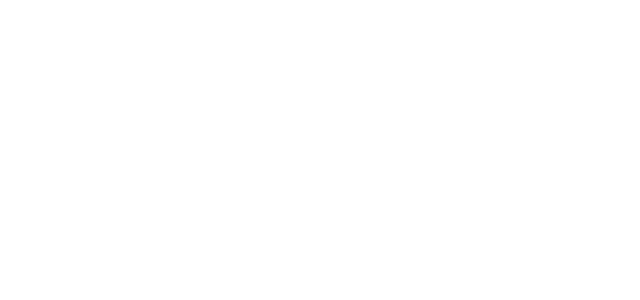
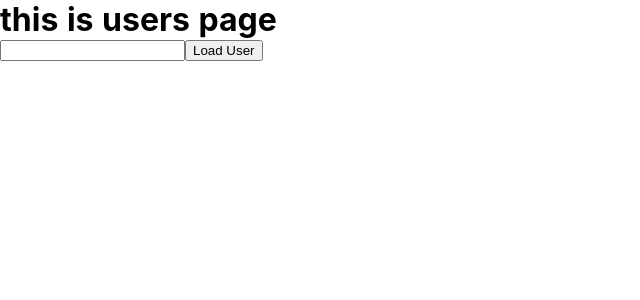
Before and after one commit to fateaccademy/Front-end, a Nuxt app: page /users in a window 1280 px wide. Before the commit this address had no page. Shown: the top 300 px of the page, without its empty margins (0-640 px from the left). Built offline with nearby package versions, Linux system fonts and the light colour scheme.

Commit message:
testing nuxt child

```diff
--- /dev/null
+++ b/pages/users.vue
@@ -0,0 +1,28 @@
+<template>
+  <div>
+    <h1>
+      this is {{name}} page
+    </h1>
+    <input type="text" v-model="userId">
+    <button @click="onLoadUser">Load User</button>
+    <nuxt-child/>
+  </div>
+
+</template>
+
+
+<script>
+  export  default {
+    data(){
+      return {
+        name:'users',
+        userId:''
+      }
+    },
+    methods:{
+      onLoadUser(){
+        this.$router.push(`/users/${this.userId}`)
+      }
+    }
+  }
+</script>
```
